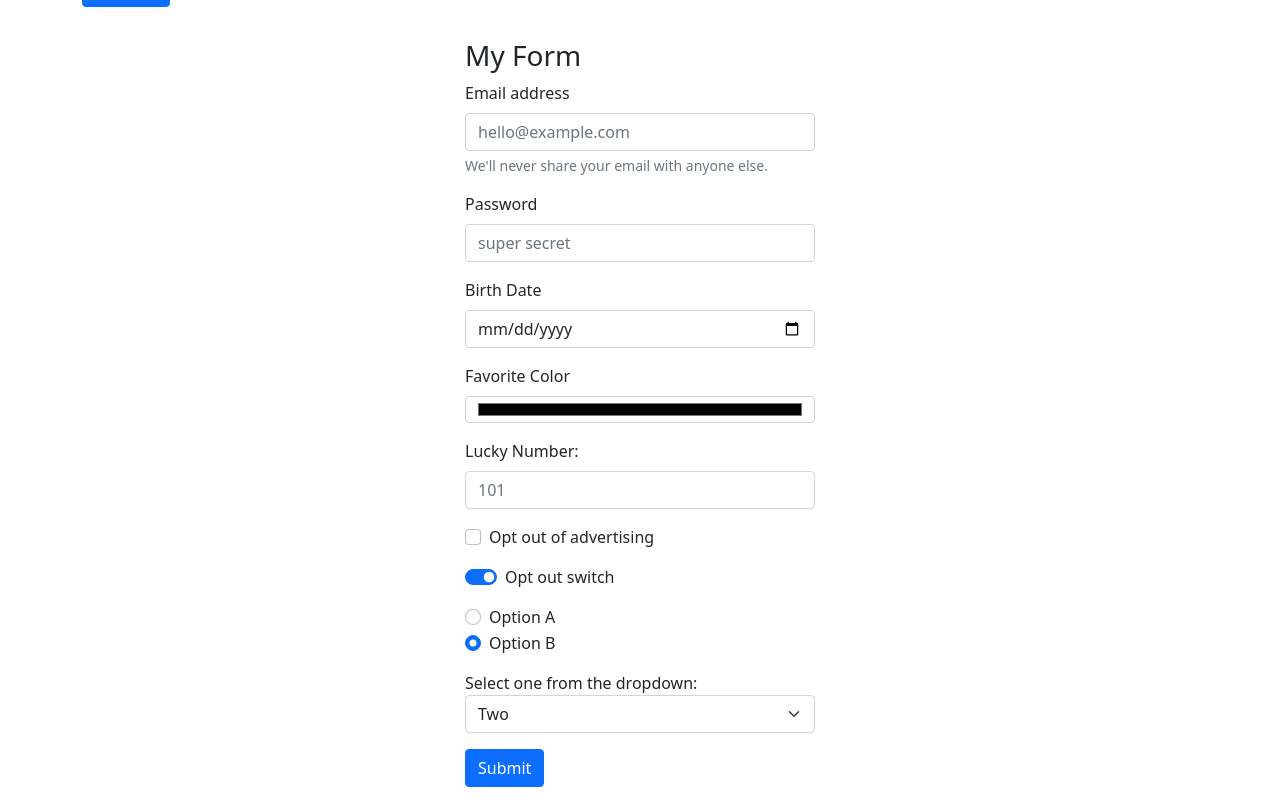
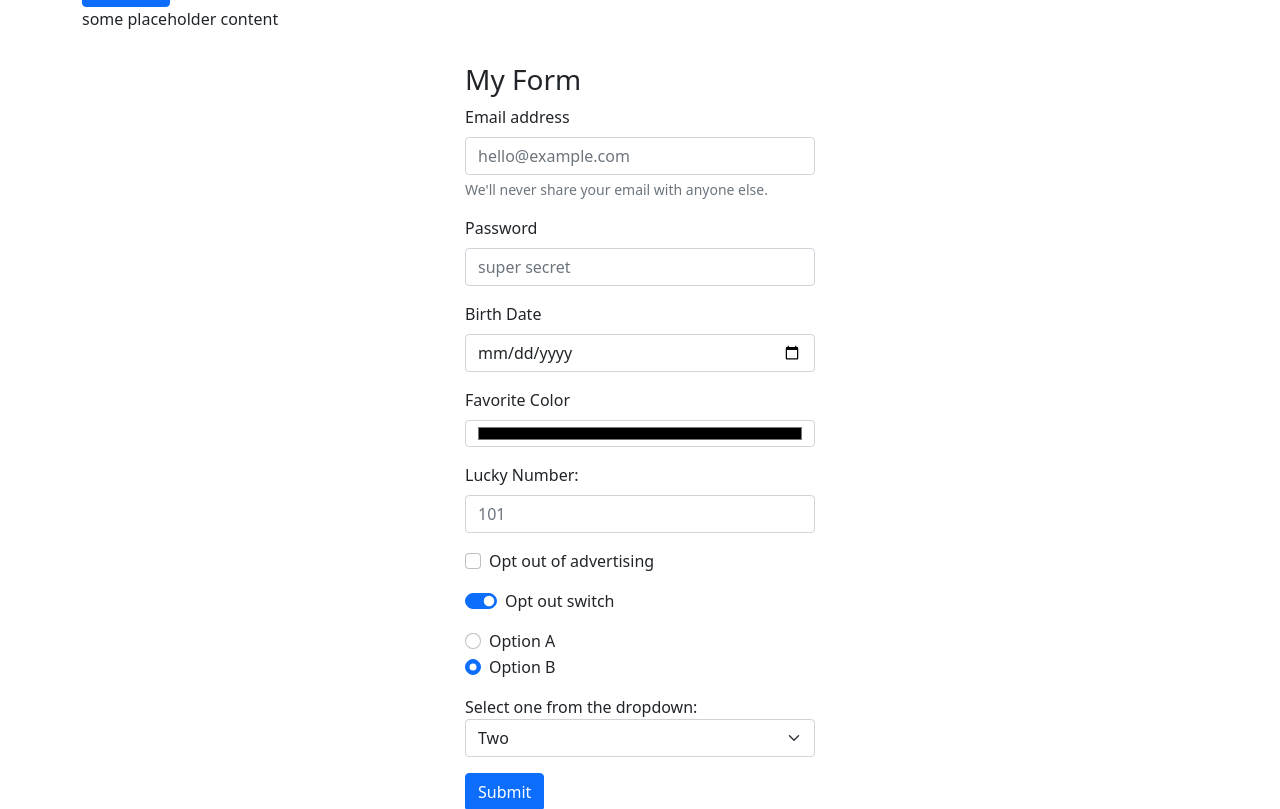
Before and after one commit to YueqiZhou/Menu, a plain HTML site: page Bootstrap_form.html in a window 1280 px wide. Shown: the part 291-1100 px from the top of the page. Drawn offline with nearby package versions, Linux system fonts and the light colour scheme.

Commit message:
Update Bootstrap_form.html

```diff
--- a/Bootstrap_form.html
+++ b/Bootstrap_form.html
@@ -87,6 +87,14 @@
         <button class="btn btn-primary" id="click-me">Click Me</button>
         <p style="display:inline">Click Count: <span id="click-count">(loading)</span></p>
       </div>
+
+
+
+      <div id="my-container">
+        <p id="my-message">some placeholder content</p>
+      </div>
+
+
 
       <!--
         BOOTSTRAP FORM
@@ -188,5 +196,15 @@
         console.log("Thanks for the page visit!")
 
     </script>
+
+<script type="text/javascript">
+
+    var myParagraph = document.getElementById("my-message")
+
+    console.log(myParagraph.innerText)
+
+</script>
+
+
   </body>
 </html>
```
